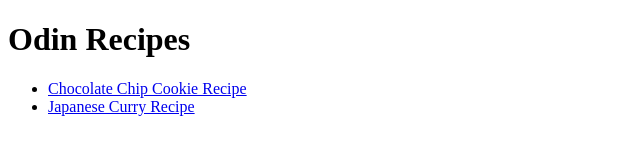
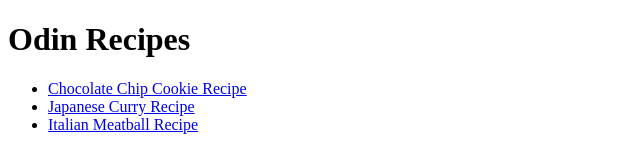
Before and after one commit to TinyKanye/odin-recipes, a plain HTML site: page index.html in a window 1280 px wide. Shown: the whole page, without its empty margins (0-640 px from the left). Drawn offline with Linux system fonts and the light colour scheme.

Commit message:
Added a link for meatballs.html

```diff
--- a/index.html
+++ b/index.html
@@ -11,6 +11,7 @@
         <ul>
             <li> <a href="./recipes/cookies.html">Chocolate Chip Cookie Recipe</a> </li>
             <li> <a href="./recipes/curry.html">Japanese Curry Recipe</a> </li>
+            <li> <a href="./recipes/meatballs.html">Italian Meatball Recipe</a> </li>
         </ul>
 
     </body>
```
